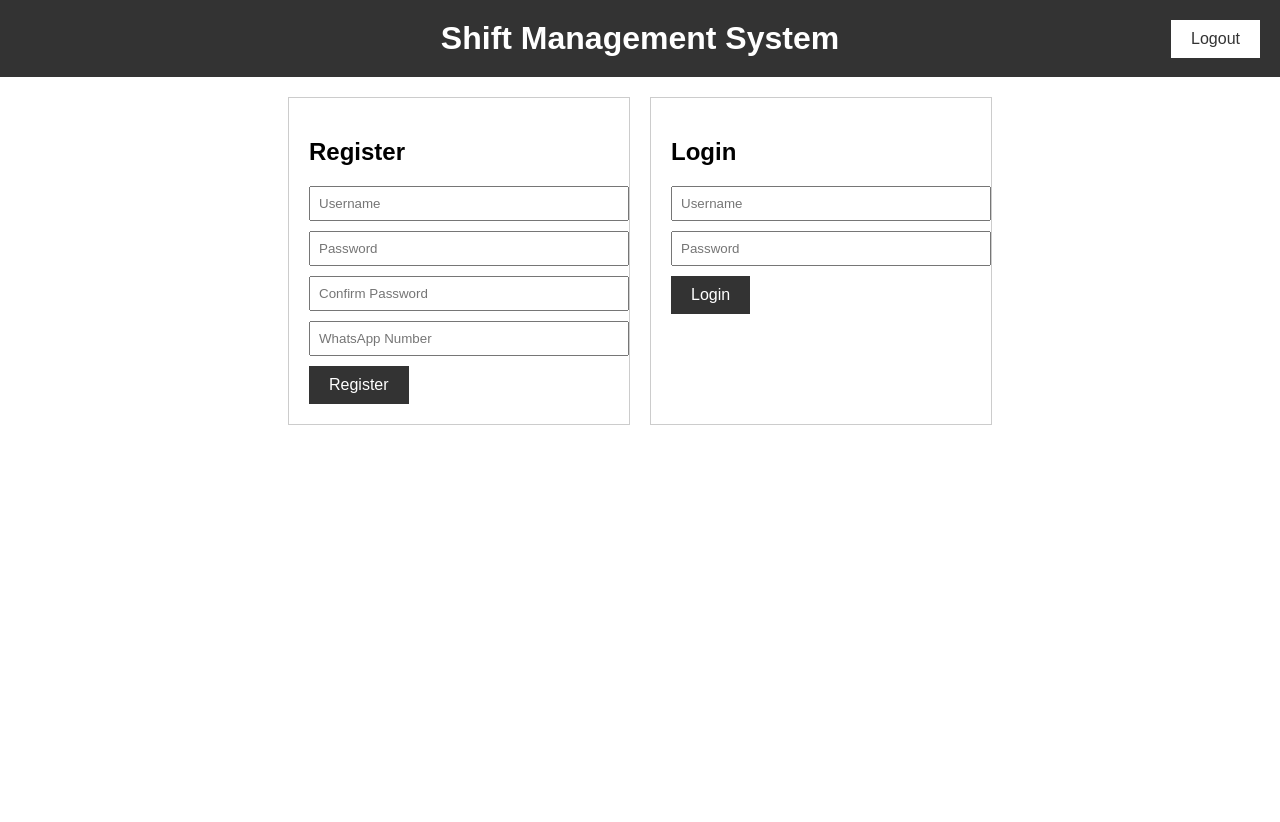
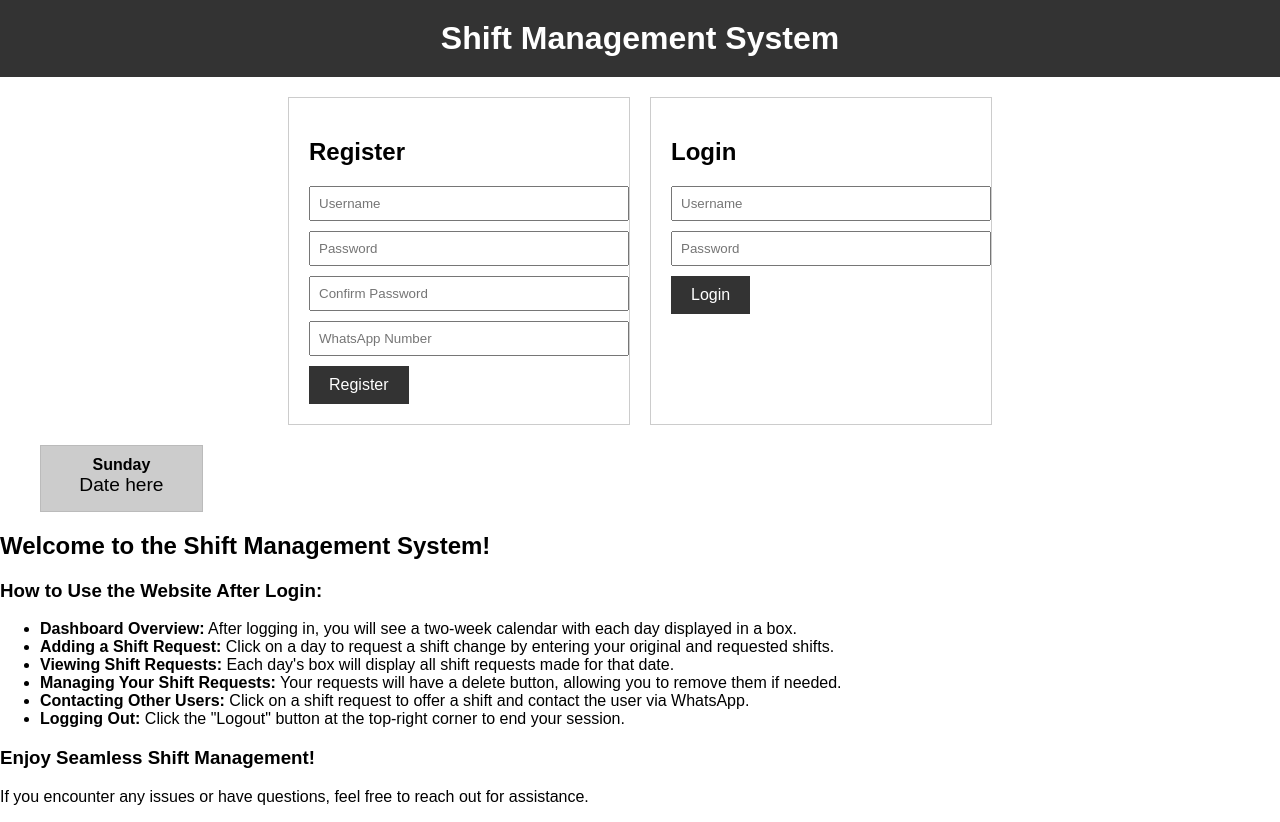
Before and after one commit to kawaito86/shiftchange, a website: page public/index.html in a window 1280 px wide. Before the commit the page ends 800 px from the top, so only its background shows below. Drawn offline with Linux system fonts and the light colour scheme.

Commit message:
Update index.html

```diff
--- a/public/index.html
+++ b/public/index.html
@@ -10,13 +10,13 @@
     <div id="app">
         <header>
             <h1>Shift Management System</h1>
-            <button id="logout-button" onclick="logout()">Logout</button>
+            <button id="logout-button" onclick="logout()" style="display: none;">Logout</button>
         </header>
 
         <div id="forms">
             <div id="registration">
                 <h2>Register</h2>
-                <input type="text" id="reg-username" placeholder="Username" >
+                <input type="text" id="reg-username" placeholder="Username">
                 <input type="password" id="reg-password" placeholder="Password">
                 <input type="password" id="reg-confirm-password" placeholder="Confirm Password">
                 <input type="text" id="reg-whatsapp" placeholder="WhatsApp Number">
@@ -33,8 +33,31 @@
 
         <div id="calendar-container">
             <div id="calendar">
-                <!-- Calendar days will be dynamically generated -->
+                <div class="day">
+                    <div class="day-header">Sunday</div>
+                    <div class="day-date">Date here</div>
+                    <div class="shift-requests">
+                        <!-- Shift requests go here -->
+                    </div>
+                </div>
+                <!-- Repeat for other days of the week -->
             </div>
+        </div>
+
+        <!-- Usage Instructions -->
+        <div id="instructions">
+            <h2>Welcome to the Shift Management System!</h2>
+            <h3>How to Use the Website After Login:</h3>
+            <ul>
+                <li><strong>Dashboard Overview:</strong> After logging in, you will see a two-week calendar with each day displayed in a box.</li>
+                <li><strong>Adding a Shift Request:</strong> Click on a day to request a shift change by entering your original and requested shifts.</li>
+                <li><strong>Viewing Shift Requests:</strong> Each day's box will display all shift requests made for that date.</li>
+                <li><strong>Managing Your Shift Requests:</strong> Your requests will have a delete button, allowing you to remove them if needed.</li>
+                <li><strong>Contacting Other Users:</strong> Click on a shift request to offer a shift and contact the user via WhatsApp.</li>
+                <li><strong>Logging Out:</strong> Click the "Logout" button at the top-right corner to end your session.</li>
+            </ul>
+            <h3>Enjoy Seamless Shift Management!</h3>
+            <p>If you encounter any issues or have questions, feel free to reach out for assistance.</p>
         </div>
     </div>
 
```
